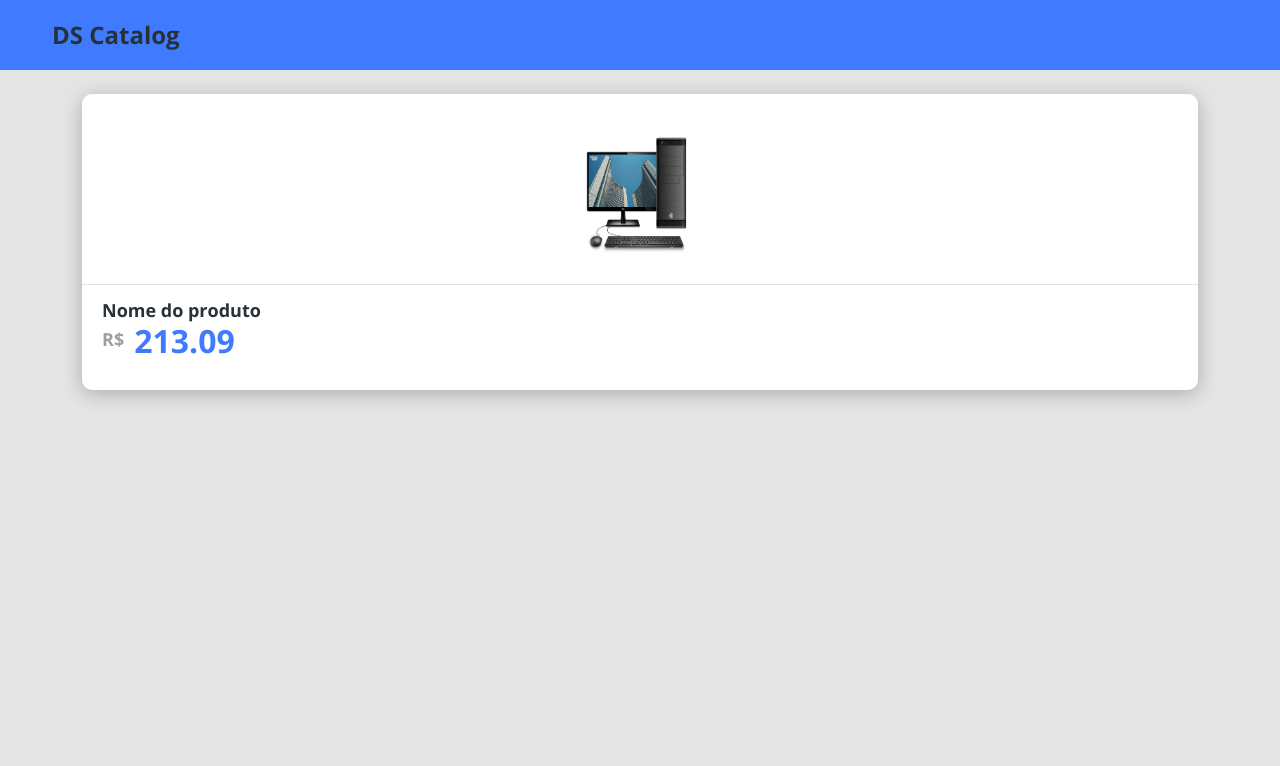
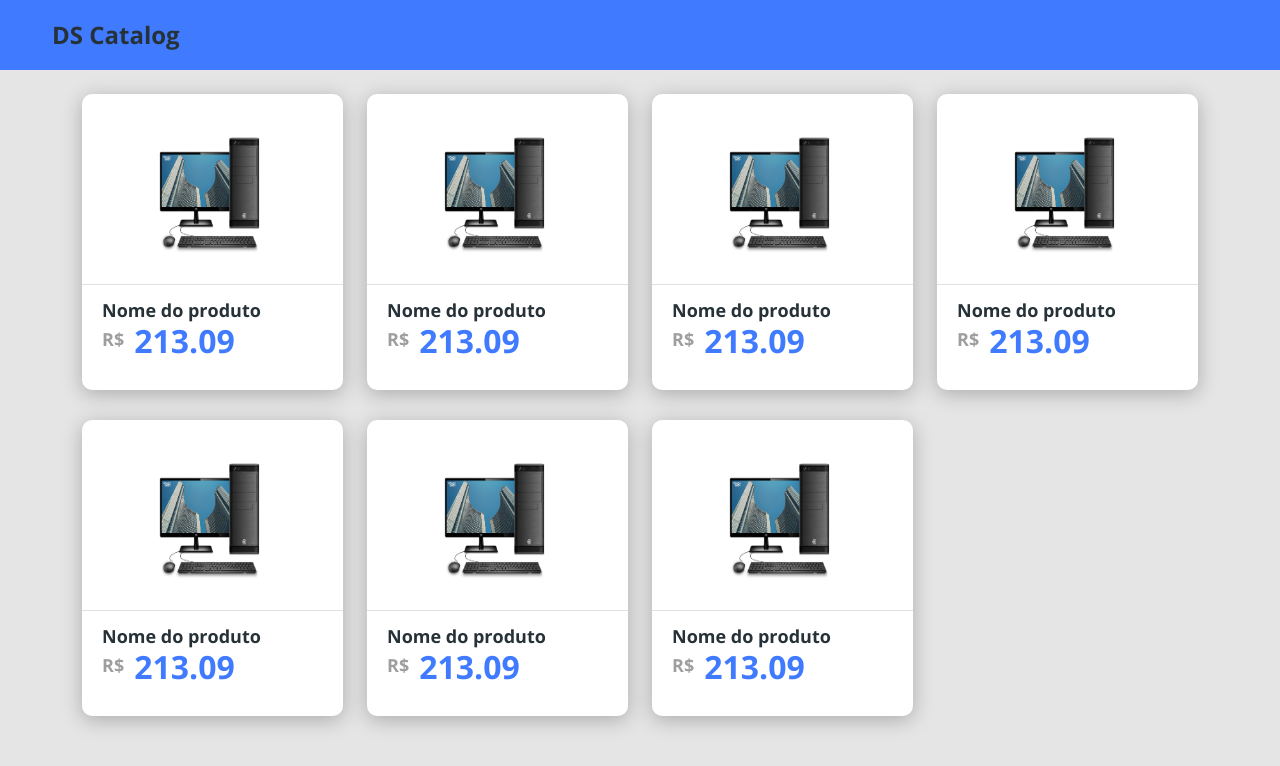
Before and after one commit to jopaulo666/dscatalog-bootcamp, a React (Create React App) app in the folder frontend/: page / in a window 1280 px wide. Shown: the top 766 px of the page. Built offline with nearby package versions, Linux system fonts and the light colour scheme; the HTML template or start-up script is replaced by a standard one.

Commit message:
Mostrando cards na tela Catalog com Bootstrap Grid System

```diff
--- a/frontend/src/pages/Catalog/index.tsx
+++ b/frontend/src/pages/Catalog/index.tsx
@@ -6,7 +6,29 @@
         <>
             <Navbar />
             <div className="container my-4">
-                <ProductCard/>
+                <div className="row">
+                    <div className="col-sm-6 col-lg-4 col-xl-3">
+                        <ProductCard />
+                    </div>
+                    <div className="col-sm-6 col-lg-4 col-xl-3">
+                        <ProductCard />
+                    </div>
+                    <div className="col-sm-6 col-lg-4 col-xl-3">
+                        <ProductCard />
+                    </div>
+                    <div className="col-sm-6 col-lg-4 col-xl-3">
+                        <ProductCard />
+                    </div>
+                    <div className="col-sm-6 col-lg-4 col-xl-3">
+                        <ProductCard />
+                    </div>
+                    <div className="col-sm-6 col-lg-4 col-xl-3">
+                        <ProductCard />
+                    </div>
+                    <div className="col-sm-6 col-lg-4 col-xl-3">
+                        <ProductCard />
+                    </div>
+                </div>
             </div>
         </>
     );
```
